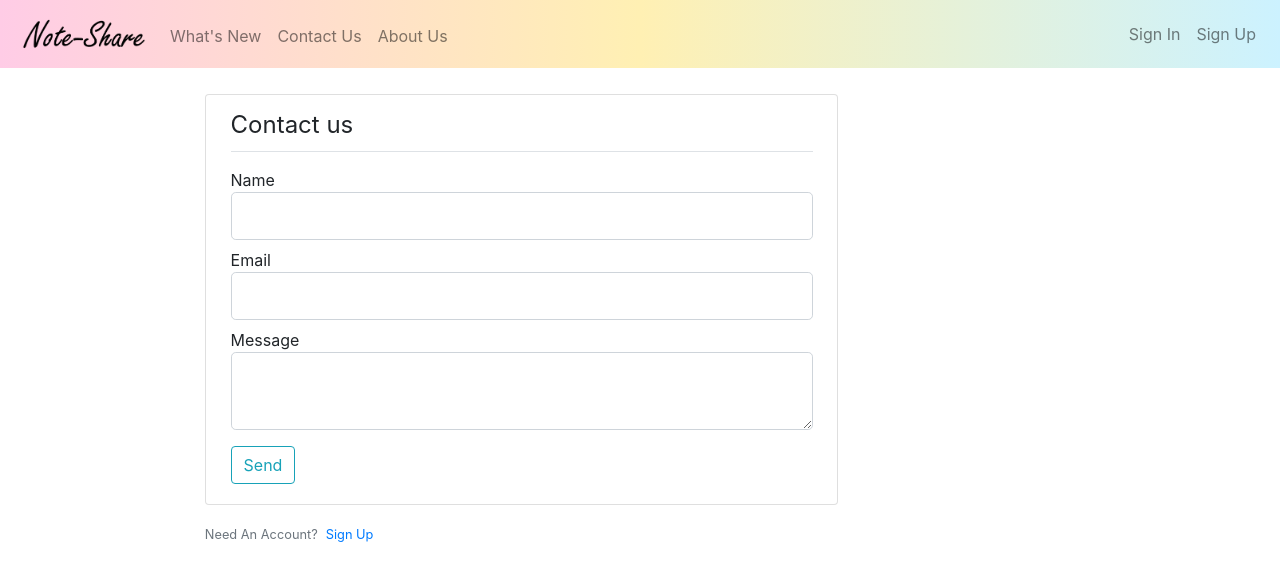
After one commit to rushitsaliya/Note-share, a Flask app: page /contact-us in a window 1280 px wide. The commit adds this page. Shown: the top 581 px of the page. Run offline with Flask 2, Linux system fonts and the light colour scheme; some libraries are stand-ins or nearby versions.

Commit message:
Contact-Us page created

```diff
--- /dev/null
+++ b/noteshare/main/forms.py
@@ -0,0 +1,9 @@
+from flask_wtf import FlaskForm
+from wtforms import StringField, SubmitField, TextAreaField
+from wtforms.validators import DataRequired, Email
+
+class ContactUsForm(FlaskForm):
+    name= StringField("Name", validators=[DataRequired()])
+    email = StringField("Email", validators=[DataRequired(), Email()])
+    message = TextAreaField("Message", validators=[DataRequired()])
+    submit = SubmitField("Send")
--- a/noteshare/main/routes.py
+++ b/noteshare/main/routes.py
@@ -1,6 +1,8 @@
-from flask import render_template, request, Blueprint
+from flask import render_template, request, Blueprint, flash
 from flask_login import login_required
 from noteshare.models import Note
+from noteshare.main.forms import ContactUsForm
+from noteshare.main.utils import send_contact_email
 
 main = Blueprint('main', __name__)
 
@@ -25,3 +27,12 @@ def home():
     elif filter == "top":
         notes = Note.query.order_by(Note.ups.desc()).paginate(page=page, per_page=5)
     return render_template('home.html', title='Home', notes=notes)
+
+
+@main.route('/contact-us', methods=['GET', 'POST'])
+def contact_us():
+    form = ContactUsForm()
+    if form.validate_on_submit():
+        send_contact_email(form.name.data, form.email.data, form.message.data)
+        flash(f'Your message has been received. You\'ll get a reply from us very soon!', 'success')
+    return render_template('contact_us.html', title='Contact Us', form=form)
--- /dev/null
+++ b/noteshare/templates/contact_us.html
@@ -0,0 +1,63 @@
+{% extends "layout.html" %}
+
+{% block content %}
+    <div class="col-md-8 col-pl-16">
+        <div class="card register-card">
+            <div class="card-body">
+                <form action="" method="POST">
+                    {{ form.hidden_tag() }}
+                    <fieldset class="form-group mb-2">
+                        <legend class="border-bottom mb-3 pb-2">Contact us</legend>
+                        <div class="form-group mb-2">
+                            {{ form.name.label(class="form-control-label mb-0") }}
+                            {% if form.name.errors %}
+                                {{ form.name(class="form-control form-control-lg is-invalid") }}
+                                    <div class="invalid-feedback">
+                                        {% for error in form.name.errors %}
+                                            <span>{{ error }}</span>
+                                        {% endfor %}
+                                    </div>
+                            {% else %}
+                                {{ form.name(class="form-control form-control-lg", autocomplete="off") }}
+                            {% endif %}
+                        </div>
+                        <div class="form-group mb-2">
+                            {{ form.email.label(class="form-control-label mb-0") }}
+                            {% if form.email.errors %}
+                                {{ form.email(class="form-control form-control-lg is-invalid") }}
+                                    <div class="invalid-feedback">
+                                        {% for error in form.email.errors %}
+                                            <span>{{ error }}</span>
+                                        {% endfor %}
+                                    </div>
+                            {% else %}
+                                {{ form.email(class="form-control form-control-lg", autocomplete="off") }}
+                            {% endif %}
+                        </div>
+                        <div class="form-group mb-2">
+                                {{ form.message.label(class="form-control-label mb-0") }}
+                                {% if form.message.errors %}
+                                    {{ form.message(class="form-control form-control-lg is-invalid") }}
+                                        <div class="invalid-feedback">
+                                            {% for error in form.message.errors %}
+                                                <span>{{ error }}</span>
+                                            {% endfor %}
+                                        </div>
+                                {% else %}
+                                    {{ form.message(class="form-control form-control-lg") }}
+                                {% endif %}
+                        </div>
+                    </fieldset>
+                    <div class="form-group mb-2">
+                        {{ form.submit(class='btn btn-outline-info') }}
+                    </div>
+                </form>
+            </div>
+        </div>
+        <div class="pt-3">
+            <small class="text-muted">
+                Need An Account?<a class="ml-2" href="{{ url_for('users.register') }}">Sign Up</a>
+            </small>
+        </div>
+    </div>
+{% endblock content %}
--- a/noteshare/templates/index.html
+++ b/noteshare/templates/index.html
@@ -23,7 +23,7 @@
                                 <a class="nav-link" href="#">What's New</a>
                             </li>
                             <li class="nav-item">
-                                <a class="nav-link" href="#">Contact Us</a>
+                                <a class="nav-link" href="{{ url_for('main.contact_us') }}">Contact Us</a>
                             </li>
                             <li class="nav-item">
                                 <a class="nav-link" href="#">About Us</a>
--- a/noteshare/templates/layout.html
+++ b/noteshare/templates/layout.html
@@ -44,7 +44,7 @@
                                     <a class="nav-link" href="#">What's New</a>
                                 </li>
                                 <li class="nav-item">
-                                    <a class="nav-link" href="#">Contact Us</a>
+                                    <a class="nav-link" href="{{ url_for('main.contact_us') }}">Contact Us</a>
                                 </li>
                                 <li class="nav-item">
                                     <a class="nav-link" href="#">About Us</a>
```
Also changed, not shown: noteshare/main/utils.py (added, +12 -0 lines), noteshare/users/utils.py (line endings or trailing spaces).
